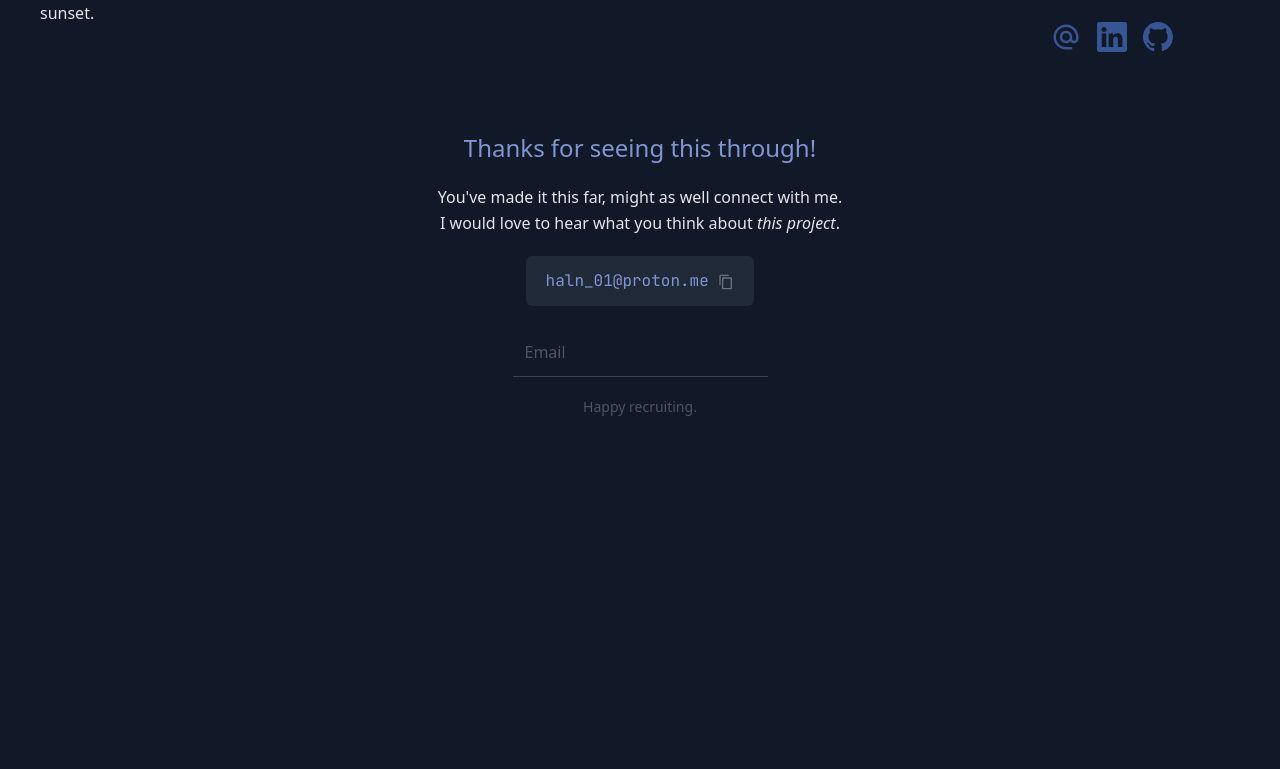
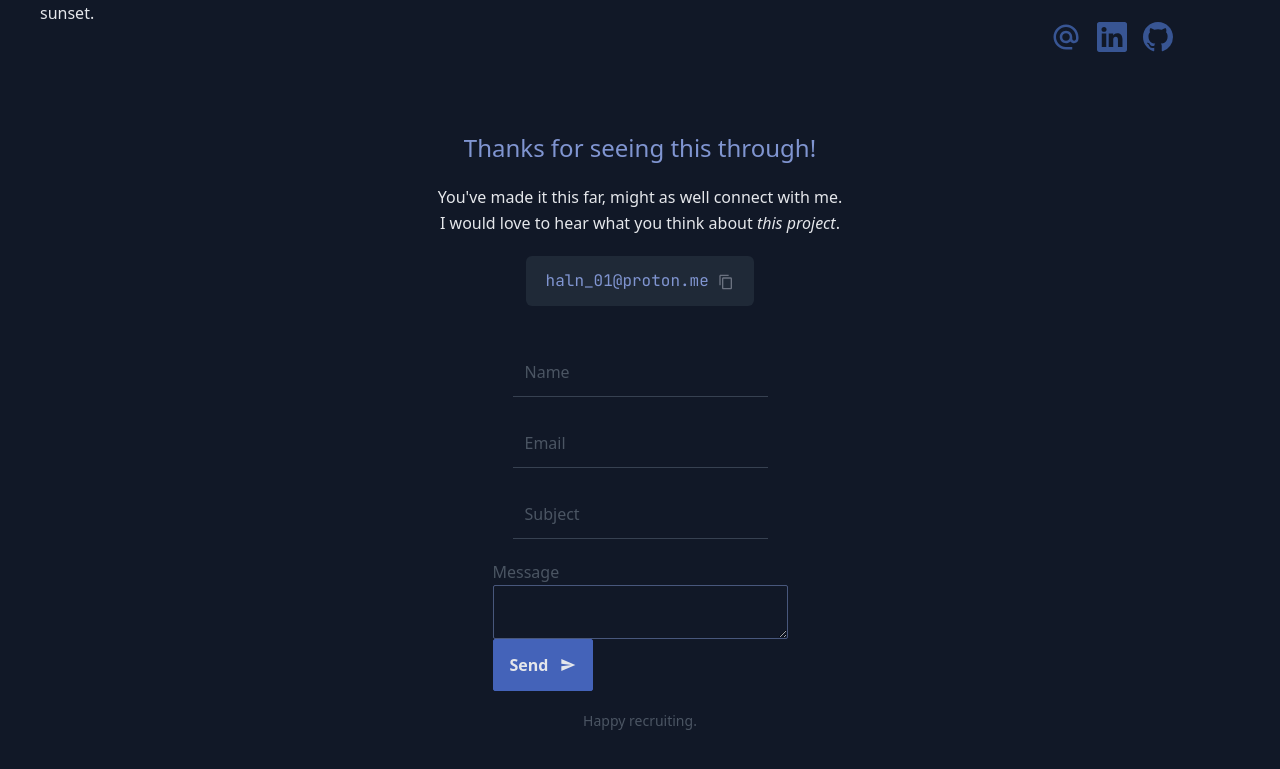
Before and after one commit to hn275/portfolio, a React (Vite) app: page / in a window 1280 px wide. Shown: the part 2278-3047 px from the top of the page. Before the commit the page ends 2735 px from the top, so only its background shows below. Built offline with nearby package versions, Linux system fonts and the light colour scheme.

Commit message:
feat[wip]: contact me - form skeleton

```diff
--- a/src/components/Footer/ContactForm.tsx
+++ b/src/components/Footer/ContactForm.tsx
@@ -1,16 +1,44 @@
-import { useState } from "react";
+import { useContactMe } from "hooks";
 import { TextInput } from "./TextInput";
+import cx from "classnames";
+import { MdSend } from "react-icons/md";
 
 export function ContactForm() {
-  const [email, setEmail] = useState<string>("");
+  const { name, onName, email, onEmail, subject, onSubject } = useContactMe();
 
   return (
     <form>
+      <TextInput id="name" label="Name" value={name} onChange={onName} />
+      <TextInput id="email" label="Email" value={email} onChange={onEmail} />
       <TextInput
-        label="Email"
-        value={email}
-        onChange={(e: any) => setEmail(() => e.target.value)}
+        id="subject"
+        label="Subject"
+        value={subject}
+        onChange={onSubject}
       />
+
+      <div
+        className={cx([
+          "text-gray-600 focus-within:text-brand-50 transition-all duration-200",
+          "flex flex-col items-start",
+        ])}
+      >
+        <label htmlFor="message" className="group-focus:text-brand-50">
+          Message
+        </label>
+        <textarea
+          id="message"
+          className={cx([
+            "group w-full text-gray-50",
+            "bg-transparent",
+            "border border-brand-50/50 rounded-sm",
+          ])}
+        />
+      </div>
+
+      <button className="btn btn-primary flex items-center gap-3">
+        Send <MdSend />
+      </button>
     </form>
   );
 }
--- a/src/components/Footer/TextInput.tsx
+++ b/src/components/Footer/TextInput.tsx
@@ -15,7 +15,7 @@ export function TextInput(props: Props) {
         "position relative group",
         "border-b border-b-gray-700",
         "focus-within:border-b-brand-50",
-        "p-3 group",
+        "p-3 m-5 group",
       ])}
     >
       <label
--- a/src/hooks/index.ts
+++ b/src/hooks/index.ts
@@ -1,2 +1,3 @@
 export * from "./useToggle";
 export * from "./useAlert";
+export * from "./useContactMe";
--- /dev/null
+++ b/src/hooks/useContactMe.ts
@@ -0,0 +1,25 @@
+import { ChangeEvent, useState } from "react";
+
+export function useContactMe() {
+  const [name, onName] = useInput();
+  const [email, onEmail] = useInput();
+  const [subject, onSubject] = useInput();
+
+  return {
+    name,
+    onName,
+    email,
+    onEmail,
+    subject,
+    onSubject,
+  };
+}
+
+type OnHTMLInput = ChangeEvent<HTMLInputElement>;
+function useInput(): [string, (e: OnHTMLInput) => void] {
+  const [state, setState] = useState<string>("");
+
+  const onInput = (e: OnHTMLInput) => setState(() => e.target.value);
+
+  return [state, onInput];
+}
```
